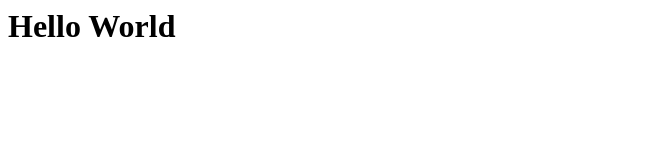
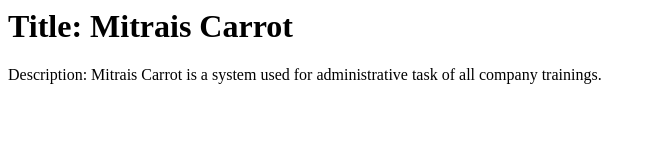
Before and after one commit to CrytexEngineer/mitrais-carrot, a plain HTML site: page Index.html in a window 1280 px wide. Shown: the whole page, without its empty margins (0-656 px from the left). Drawn offline with Linux system fonts and the light colour scheme.

Commit message:
Edit index.html

```diff
--- a/Index.html
+++ b/Index.html
@@ -1 +1,2 @@
-<h1>Hello World</h1>
+<h1>Title: Mitrais Carrot</h1>
+<p>Description: Mitrais Carrot is a system used for administrative task of all company trainings.</p>
```
